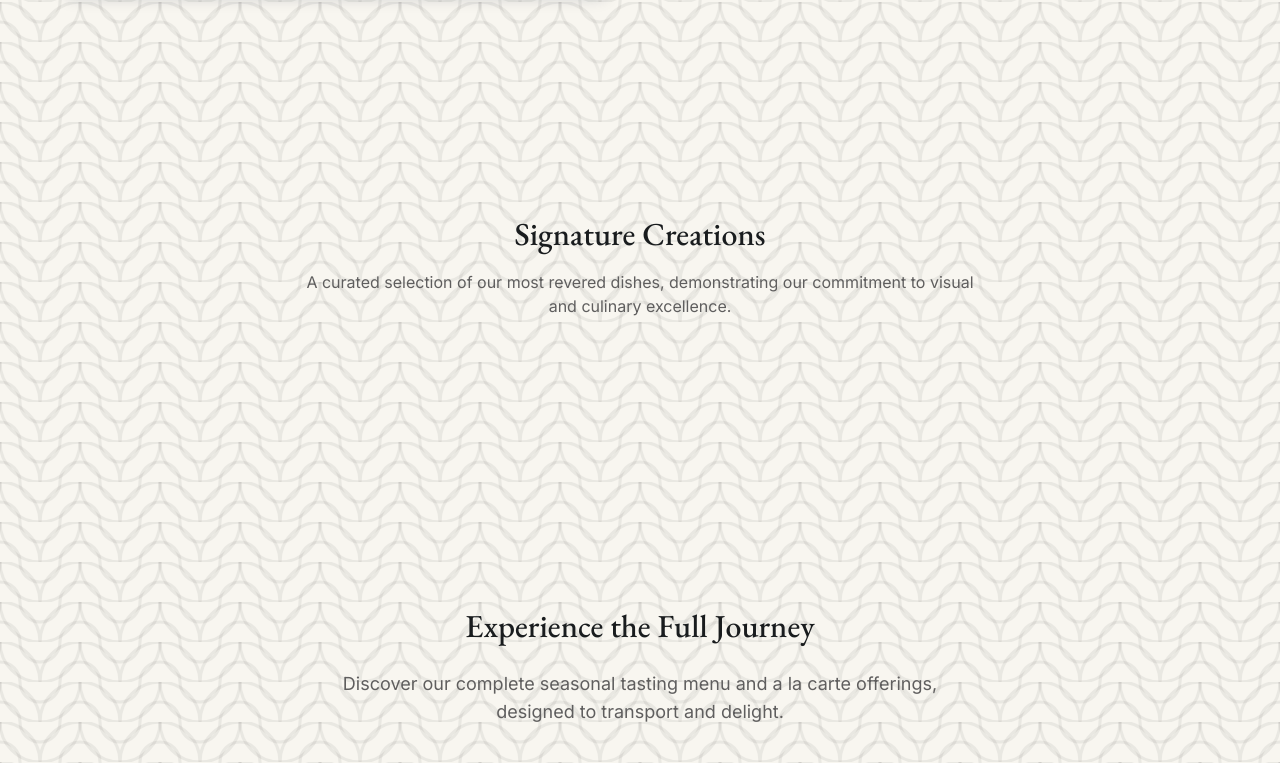
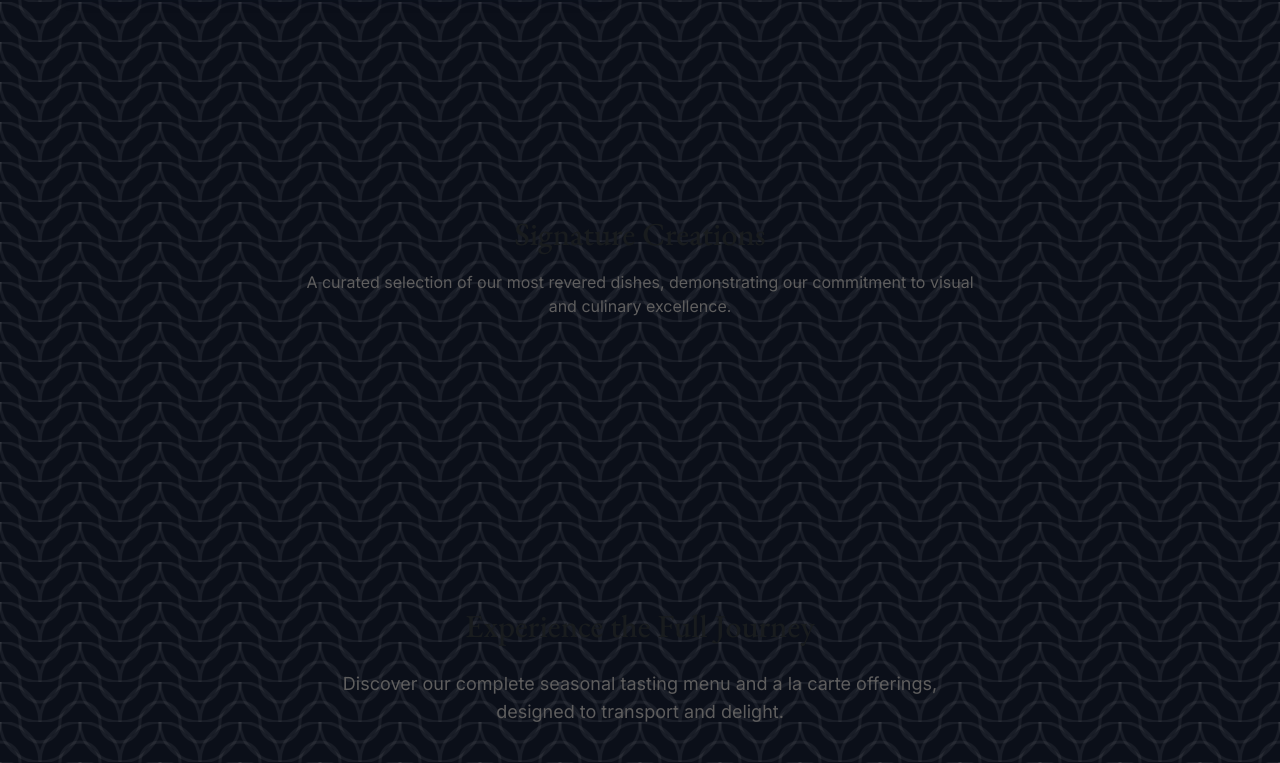
Before and after one commit to MINHLEFORME123/phovietkhang, a website with bundled scripts: page index.html in a window 1280 px wide. Shown: the part 1358-2121 px from the top of the page. Built offline with nearby package versions, Linux system fonts and the light colour scheme; no server answers.

Commit message:
Update index.html

```diff
--- a/index.html
+++ b/index.html
@@ -247,7 +247,7 @@
         }
     </style>
 </head>
-<body class="text-on-surface antialiased flex flex-col min-h-screen bg-pattern-light">
+<body class="text-on-surface antialiased flex flex-col min-h-screen bg-pattern-dark">
 <!-- TopNavBar Component -->
 <!-- TopNavBar Component -->
     <nav class="fixed top-0 w-full z-50 bg-surface/95 backdrop-blur-md border-b border-outline-variant/30">
```
